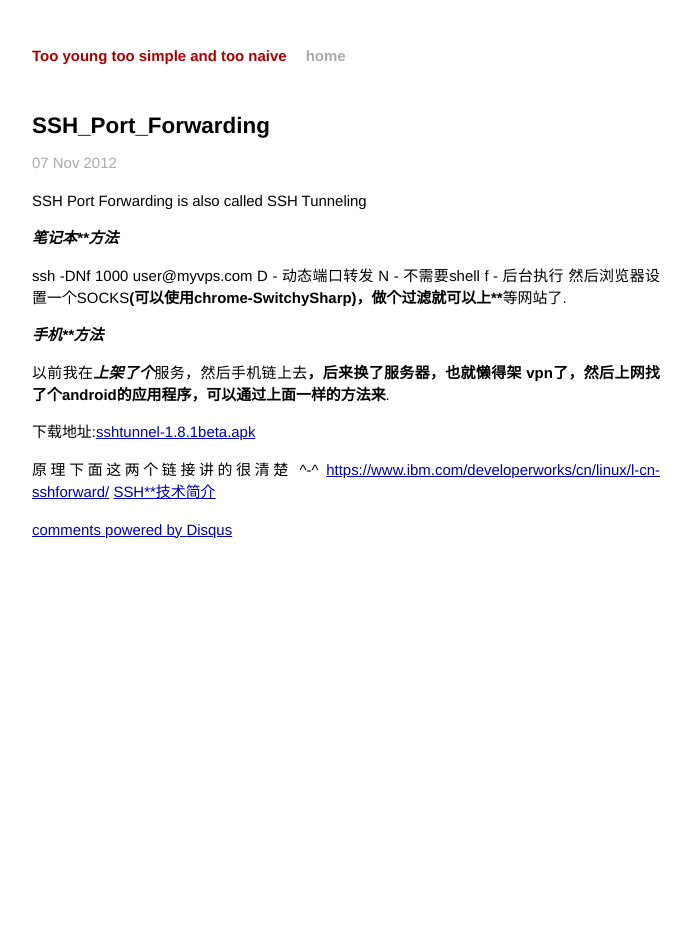
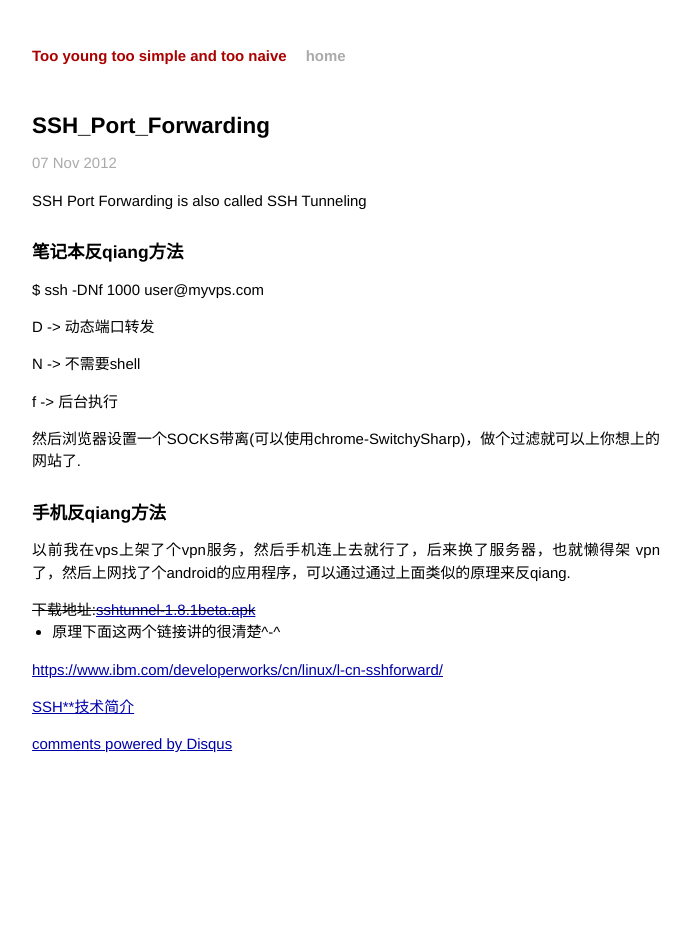
Before and after one commit to baijian/baijian.github.io, a Jekyll site: the page built from _posts/2012-11-07-ssh-port-transmit.markdown, in a window 1280 px wide. Shown: the whole page, without its empty margins (294-985 px from the left). Built offline with Jekyll 4.4.1, drawn with Linux system fonts in a browser that asks for light colours; Markdown is read by kramdown in place of the engine named in the settings; comment, search, counter and statistics services are not loaded.

Commit message:
update old post

```diff
--- a/_posts/2012-11-07-ssh-port-transmit.markdown
+++ b/_posts/2012-11-07-ssh-port-transmit.markdown
@@ -8,22 +8,27 @@ categories:
 
 SSH Port Forwarding is also called SSH Tunneling
 
-***笔记本**方法***
+### 笔记本反qiang方法
 
-ssh -DNf 1000 user@myvps.com
-    D - 动态端口转发
-    N - 不需要shell
-    f - 后台执行
-然后浏览器设置一个SOCKS**(可以使用chrome-SwitchySharp)，做个过滤就可以上********等网站了.
+$ ssh -DNf 1000 user@myvps.com
 
-***手机**方法***
+D -> 动态端口转发
 
-以前我在***上架了个***服务，然后手机链上去**，后来换了服务器，也就懒得架
-vpn了，然后上网找了个android的应用程序，可以通过上面一样的方法来**.
+N -> 不需要shell
 
-下载地址:<a href="/sshtunnel-1.8.1beta.apk">sshtunnel-1.8.1beta.apk</a>
+f -> 后台执行
 
-<!-- more-->
-原理下面这两个链接讲的很清楚 ^-^
+然后浏览器设置一个SOCKS带离(可以使用chrome-SwitchySharp)，做个过滤就可以上你想上的网站了.
+
+### 手机反qiang方法
+
+以前我在vps上架了个vpn服务，然后手机连上去就行了，后来换了服务器，也就懒得架
+vpn了，然后上网找了个android的应用程序，可以通过通过上面类似的原理来反qiang.
+
+<s>下载地址:<a href="/sshtunnel-1.8.1beta.apk">sshtunnel-1.8.1beta.apk</a></s>
+
+* 原理下面这两个链接讲的很清楚^-^
+
 <a target="_blank" href="https://www.ibm.com/developerworks/cn/linux/l-cn-sshforward/">https://www.ibm.com/developerworks/cn/linux/l-cn-sshforward/<a>
+
 <a target="_blank" href="http://blog.jianingy.com/2009/09/ssh隧道技术简介/">SSH**技术简介</a>
```
